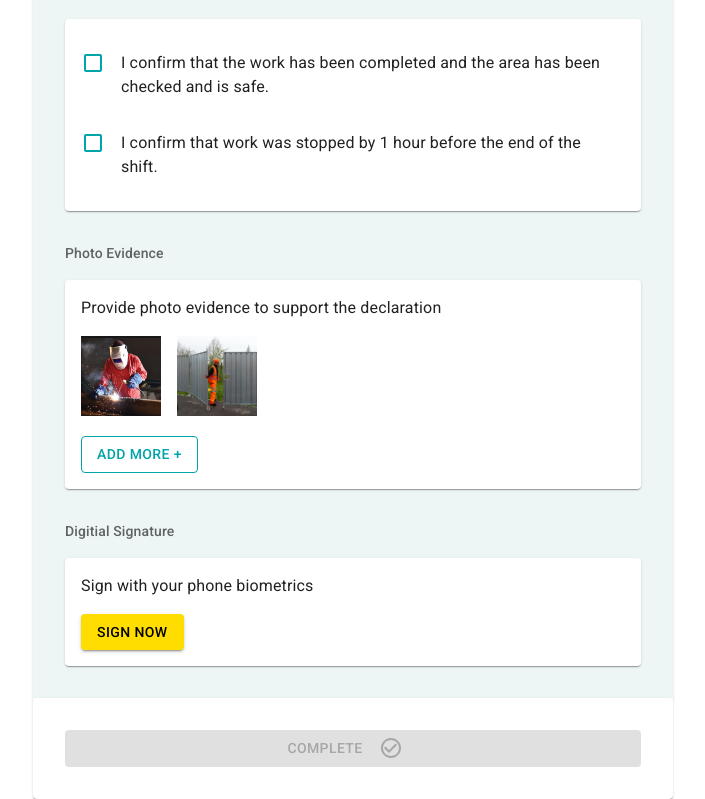
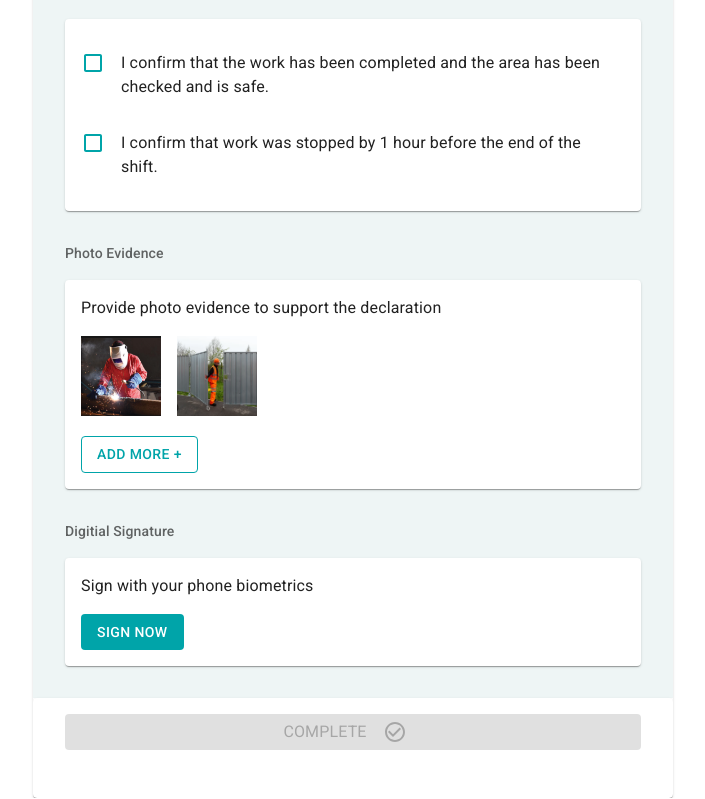
Before and after one commit to Catherinen29/skunkworks, a React (Create React App) app: page /signpermit in a window 1280 px wide. Shown: the part 350-1149 px from the top of the page, without its empty margins (287-992 px from the left). Built offline with nearby package versions, Linux system fonts and the light colour scheme.

Commit message:
Amendbutton styling.

```diff
--- a/src/components/mobView.js/SignPermit.js
+++ b/src/components/mobView.js/SignPermit.js
@@ -102,7 +102,10 @@ return (
                     </Box>
 
                     <Button variant="outlined"
-                        sx={{borderColor: '#00a4a9', color: '#00a4a9'}}>
+                        sx={{borderColor: '#00a4a9', color: '#00a4a9',
+                        "&:hover": {
+                            bgcolor: "white",
+                            color: "#008488"}}}>
                         ADD MORE +</Button>
                 </Card>
             </Box>
@@ -114,8 +117,12 @@ return (
                 <Typography sx={{fontSize: 14, fontWeight: 500, color: 'rgba(0, 0, 0, 0.6)', my: '1rem'}}>Digitial Signature</Typography>
                 <Card sx={{p: '1rem'}}>
                     <Typography>Sign with your phone biometrics</Typography>
-                    <Button variant="contained" onClick={handleSigning}
-                            sx={{bgcolor:  '#ffdd00', color: 'black', mt: '1rem'}}>
+                    <Button variant="contained"
+                        disableElevation
+                        onClick={handleSigning}
+                        sx={{bgcolor:  '#00a4a9', mt: '1rem',
+                        "&:hover": {
+                            bgcolor: "#008488"}}}>
                         SIGN NOW </Button>
                 </Card>
             </Box>
@@ -161,10 +168,15 @@ return (
 
         <Card disableElevation
             sx={{display: 'flex', flexDirection:'column', width: '100%',
-            alignItems: 'center', pt: '2rem', pb: '2rem'}}>
+            alignItems: 'center', pt: '1rem', pb: '3rem'}}>
             <Button variant='contained' disabled={signed === false}
                 onClick={() => navigate('/completedpermit')}
-                sx={{bgcolor:'#ffdd00', color: 'black', width: '90%'}}>COMPLETE <CheckCircleOutlineIcon sx={{mx: '1rem'}} /></Button>
+                sx={{bgcolor:'#00a4a9', color: '#ffffff', width: '90%',
+                "&:hover": {
+                    bgcolor: "#008488"}}}>
+                    <Typography>COMPLETE
+                    </Typography>
+                    <CheckCircleOutlineIcon sx={{mx: '1rem'}} /></Button>
         </Card>
 </Card>
 
```
